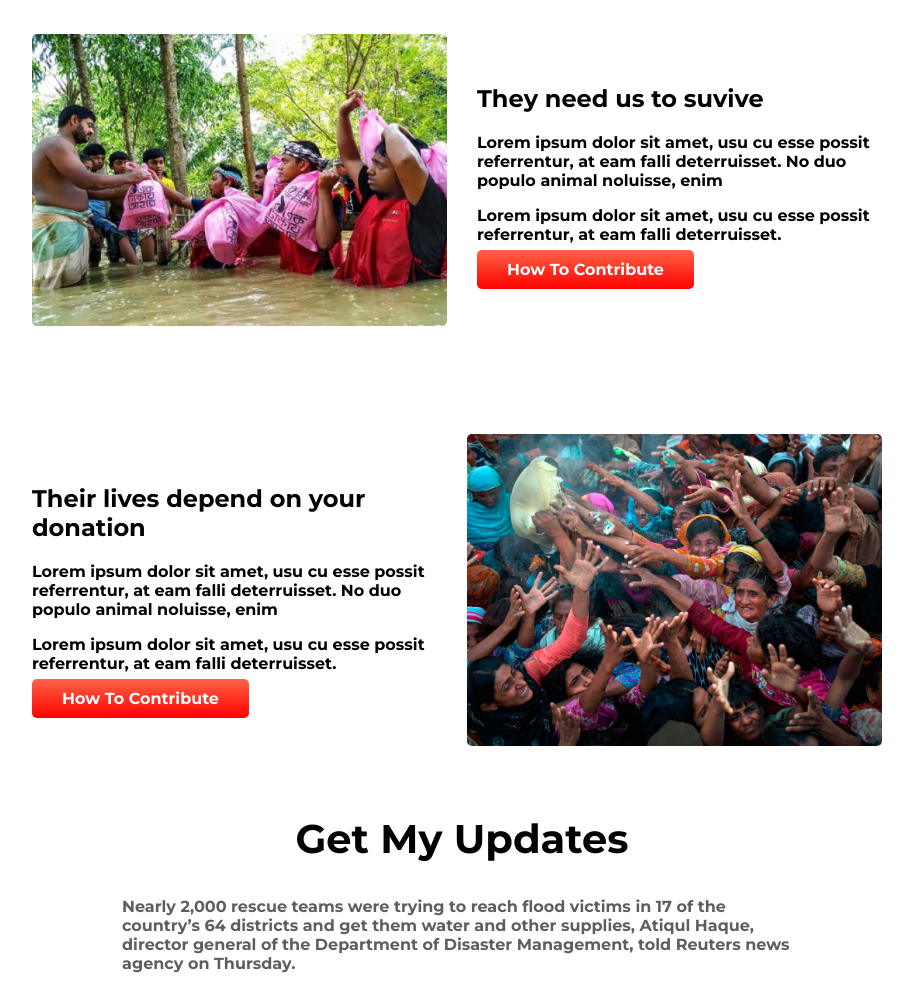
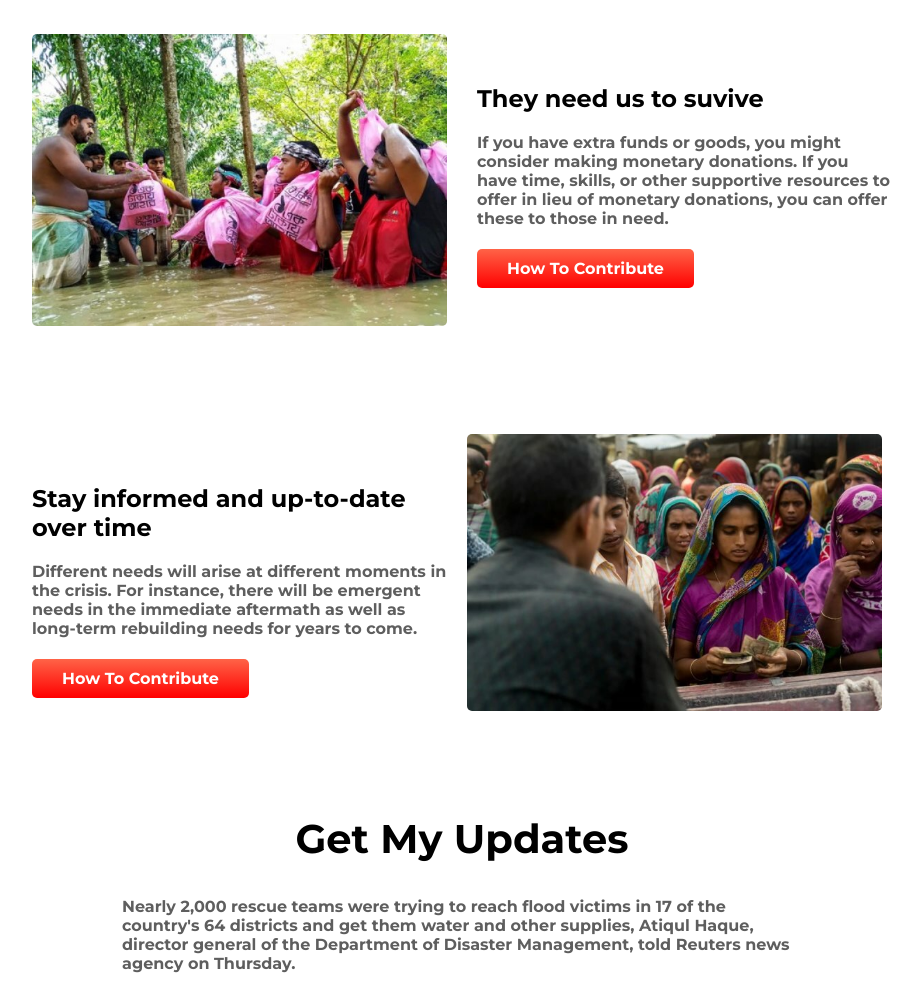
Before and after one commit to iprosenjitp/donate-today, a plain HTML site: page index.html in a window 1280 px wide. Shown: the part 2300-3306 px from the top of the page, without its empty margins (178-1099 px from the left). Drawn offline with Linux system fonts and the light colour scheme.

Commit message:
Ver. 7.0

```diff
--- a/index.html
+++ b/index.html
@@ -107,7 +107,7 @@
         <div class="flexible-display third-section-div-margin">
             <div class="third-section-div" id="third-section-text">
                 <h2>Their lives depend on your donation</h2>
-                <p>
+                <p class="third-section-p">
                     The value of life is not in its duration, but in its donation. You are not important because of how
                     long you live, you are important because of how effective you live.
                 </p>
@@ -125,11 +125,9 @@
 
             <div class="third-section-div" id="third-section-text">
                 <h2>They need us to suvive</h2>
-                <p>Lorem ipsum dolor sit amet, usu cu esse possit
-                    referrentur, at eam falli deterruisset. No duo populo
-                    animal noluisse, enim</p>
-                <p>Lorem ipsum dolor sit amet, usu cu esse possit
-                    referrentur, at eam falli deterruisset.</p>
+                <p class="third-section-p">If you have extra funds or goods, you might consider making monetary
+                    donations. If you have time, skills, or other supportive resources to offer in lieu of monetary
+                    donations, you can offer these to those in need.</p>
                 <a class="link-button" href="">How To Contribute</a>
             </div>
 
@@ -137,16 +135,14 @@
 
         <div class="flexible-display third-section-div-margin">
             <div class="third-section-div" id="third-section-text">
-                <h2>Their lives depend on your donation</h2>
-                <p>Lorem ipsum dolor sit amet, usu cu esse possit
-                    referrentur, at eam falli deterruisset. No duo populo
-                    animal noluisse, enim</p>
-                <p>Lorem ipsum dolor sit amet, usu cu esse possit
-                    referrentur, at eam falli deterruisset.</p>
+                <h2>Stay informed and up-to-date over time</h2>
+                <p class="third-section-p">Different needs will arise at different moments in the crisis. For instance,
+                    there will be emergent needs in the immediate aftermath as well as long-term rebuilding needs for
+                    years to come.</p>
                 <a class="link-button" href="">How To Contribute</a>
             </div>
             <div class="third-section-div">
-                <img class="third-section-img" src="images/donation6.jpg" alt="">
+                <img class="third-section-img" src="images/donation1.jpg" alt="">
             </div>
         </div>
     </section>
@@ -154,7 +150,7 @@
     <section class="forth-section">
         <div>
             <h1 id="forth-section-h1">Get My Updates</h1>
-            <p id="forth-section-p">Nearly 2,000 rescue teams were trying to reach flood victims in 17 of the country’s
+            <p id="forth-section-p">Nearly 2,000 rescue teams were trying to reach flood victims in 17 of the country's
                 64 districts and get them water and other supplies, Atiqul Haque, director general of the Department of
                 Disaster Management, told Reuters news agency on Thursday.</p>
         </div>
--- a/style.css
+++ b/style.css
@@ -188,6 +188,11 @@ h1 {
     margin: 100px 0;
 }
 
+.third-section-p {
+    color: rgb(94, 94, 94);
+    padding-bottom: 15px;
+}
+
 /* FORTH SECTION SETTING */
 
 .forth-section {
@@ -223,7 +228,6 @@ h1 {
     padding: 10px 30px;
     height: 36px;
     width: 170px;
-    margin-right: -5px;
     border: 0;
     border-radius: 5px 0 0 5px;
     background-color: rgb(192, 189, 189);
```
